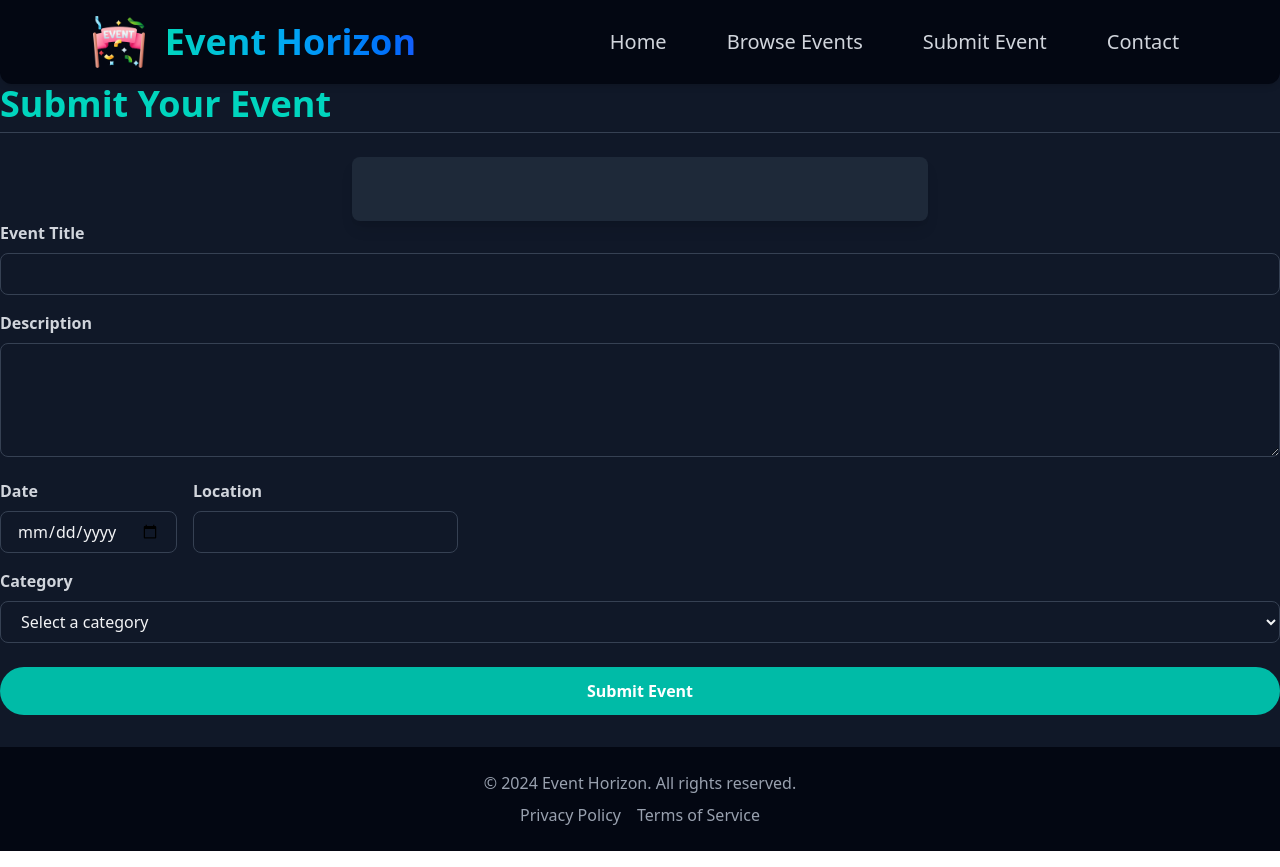
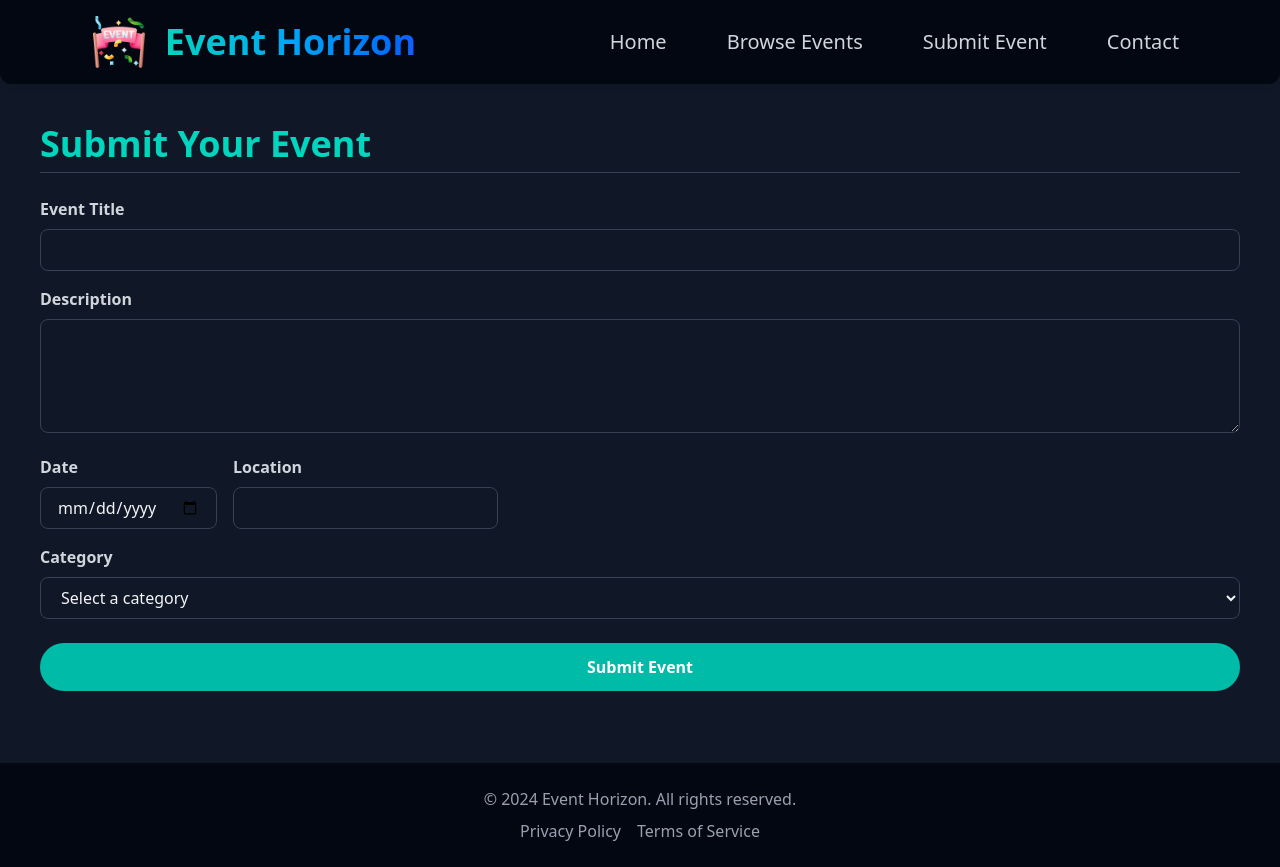
Before and after one commit to SrushtiWanjari/Event-Horizon, a React (Vite) app: page /submit in a window 1280 px wide. Built offline with nearby package versions, Linux system fonts and the light colour scheme.

Commit message:
final changes updated

```diff
--- a/src/pages/SubmitEvent.jsx
+++ b/src/pages/SubmitEvent.jsx
@@ -40,11 +40,10 @@ function SubmitEvent() {
   };
 
   return (
-    <div>
+    <div className="m-10">
       <h2 className="text-3xl md:text-4xl font-bold text-teal-400 mb-6 border-b border-gray-700 pb-2">
         Submit Your Event
       </h2>
-      <div className="max-w-xl mx-auto bg-gray-800 rounded-lg p-8 shadow-lg"></div>
       <form onSubmit={handleSubmit}>
         <div className="mb-4">
           <label className="block text-gray-300 font-bold mb-2">
```
